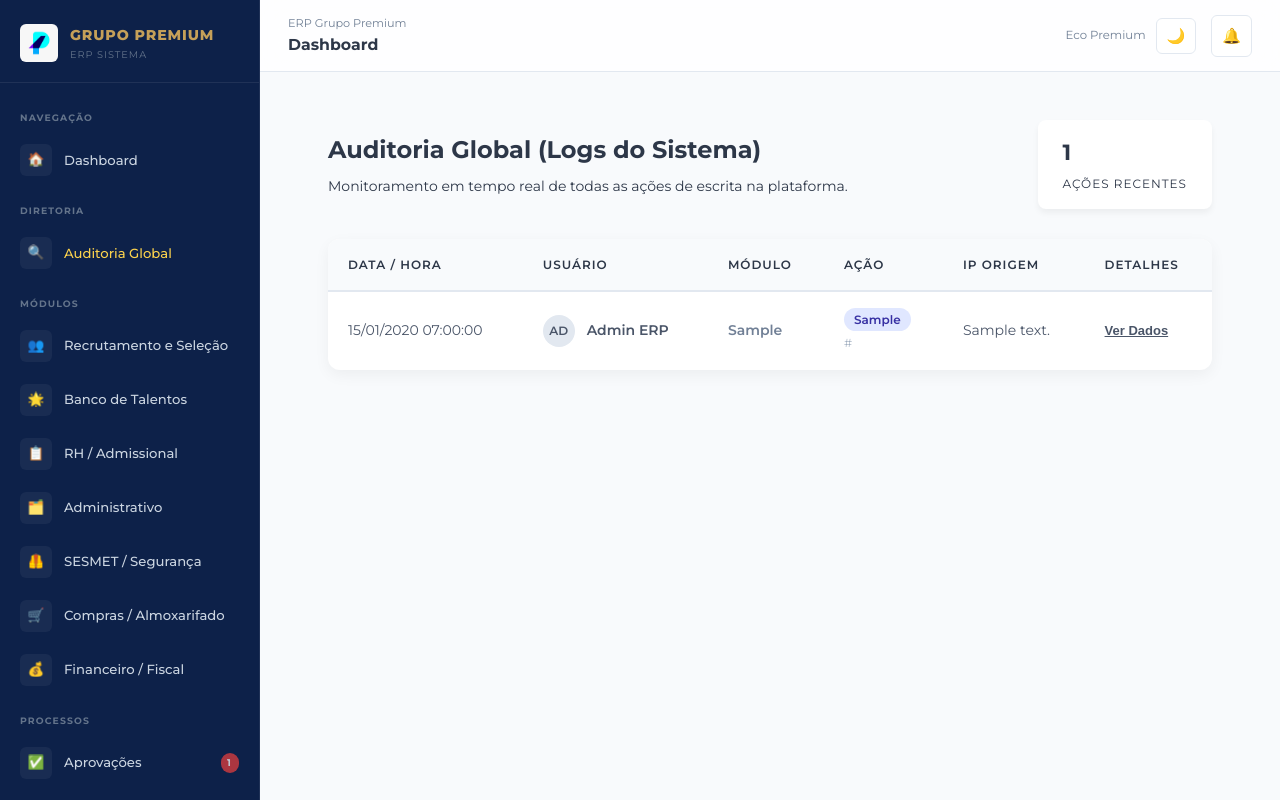
After one commit to nicolasjussiani/grupopremium, a Django app: page /auditoria-logs/ in a window 1280 px wide. The commit adds this page. Run offline with Django 5.2, Linux system fonts and the light colour scheme; a user stored in the database is signed in; data comes from the database, SQL or seed files in the repository; tables that the repository leaves empty hold one stand-in row (values such as "Sample post").

Commit message:
feat: Adiciona painel de Auditoria Global (Logs de Atividade) para a Diretoria

```diff
--- a/core/middleware.py
+++ b/core/middleware.py
@@ -88,3 +88,57 @@ class AcessoModuloMiddleware(MiddlewareMixin):
                 break
 
         return None
+
+class AuditLogMiddleware(MiddlewareMixin):
+    """
+    Middleware para interceptar ações de escrita (POST) e gravar log de auditoria automaticamente.
+    """
+    def process_request(self, request):
+        if request.method == 'POST' and request.user.is_authenticated:
+            path = request.path_info
+
+            # Ignora ações repetitivas ou irrelevantes para auditoria de negócio
+            if path.startswith('/login') or path.startswith('/logout') or path.startswith('/api/notificacoes'):
+                return None
+
+            partes = path.strip('/').split('/')
+            modulo = partes[0] if partes else 'sistema'
+
+            x_forwarded_for = request.META.get('HTTP_X_FORWARDED_FOR')
+            if x_forwarded_for:
+                ip = x_forwarded_for.split(',')[0]
+            else:
+                ip = request.META.get('REMOTE_ADDR')
+
+            # Sanitização dos dados (remove tokens e senhas)
+            dados = request.POST.copy()
+            if 'password' in dados:
+                dados['password'] = '***'
+            if 'csrfmiddlewaretoken' in dados:
+                del dados['csrfmiddlewaretoken']
+
+            # Inferência da ação baseada na URL
+            acao = f"Ação submetida em: {path}"
+            if 'aprovar' in path:
+                acao = "Aprovou um registro/documento"
+            elif 'rejeitar' in path:
+                acao = "Rejeitou um registro/documento"
+            elif 'novo' in path or 'criar' in path:
+                acao = "Criou um novo registro"
+            elif 'editar' in path or 'atualizar' in path:
+                acao = "Editou um registro existente"
+
+            from core.models import LogAtividade
+            try:
+                LogAtividade.objects.create(
+                    usuario=request.user,
+                    acao=acao,
+                    modulo=modulo,
+                    url=path,
+                    ip_address=ip,
+                    detalhes=str(dados.dict())[:1000]
+                )
+            except Exception:
+                pass # Evita quebrar o sistema se o log falhar
+
+        return None
--- a/core/models.py
+++ b/core/models.py
@@ -173,3 +173,24 @@ class AprovacaoRegistro(models.Model):
             nivel=nivel,
             solicitado_por=solicitado_por,
         )
+
+
+class LogAtividade(models.Model):
+    """Log geral de todas as ações de escrita (POST) no sistema para auditoria do CEO."""
+
+    usuario = models.ForeignKey(User, on_delete=models.SET_NULL, null=True, blank=True, related_name='logs_atividade')
+    acao = models.CharField(max_length=255)
+    modulo = models.CharField(max_length=100, default='sistema')
+    url = models.CharField(max_length=500, blank=True)
+    ip_address = models.GenericIPAddressField(null=True, blank=True)
+    detalhes = models.TextField(blank=True)
+    criado_em = models.DateTimeField(auto_now_add=True)
+
+    class Meta:
+        verbose_name = 'Log de Atividade'
+        verbose_name_plural = 'Logs de Atividades'
+        ordering = ['-criado_em']
+
+    def __str__(self):
+        nome = self.usuario.username if self.usuario else 'Sistema'
+        return f"[{self.modulo}] {nome} - {self.acao} em {self.criado_em.strftime('%d/%m/%Y %H:%M')}"
--- a/core/urls.py
+++ b/core/urls.py
@@ -19,4 +19,7 @@ urlpatterns = [
     # TEMPORÁRIO: diagnóstico de variáveis de ambiente
     path('debug-env/', views.debug_env, name='debug_env'),
     path('run-migrations/', views.run_migrations_view, name='run_migrations_view'),
+
+    # Auditoria Global (CEO)
+    path('auditoria-logs/', views.auditoria_sistema, name='auditoria_sistema'),
 ]
--- a/core/views.py
+++ b/core/views.py
@@ -235,3 +235,22 @@ def run_migrations_view(request):
         return HttpResponse("Migrações aplicadas no banco de dados!")
     except Exception as e:
         return HttpResponse(f"Erro: {e}", status=500)
+
+
+from core.models import LogAtividade
+
+@login_required
+def auditoria_sistema(request):
+    """
+    Dashboard de Auditoria Global. Exclusivo para CEO/Admin.
+    """
+    eh_luiz = request.user.username.lower() == 'luiz' or 'luiz' in request.user.get_full_name().lower()
+    if not (request.user.is_superuser or eh_luiz):
+        messages.error(request, '⛔ Acesso restrito à Diretoria.')
+        return redirect('dashboard')
+
+    logs = LogAtividade.objects.all().select_related('usuario')[:500]
+
+    return render(request, 'core/auditoria.html', {
+        'logs': logs
+    })
--- a/erp_config/settings.py
+++ b/erp_config/settings.py
@@ -58,6 +58,7 @@ MIDDLEWARE = [
     'django.contrib.auth.middleware.AuthenticationMiddleware',
     'core.middleware.StatelessDemoMiddleware',
     'core.middleware.AcessoModuloMiddleware',
+    'core.middleware.AuditLogMiddleware',
     'django.contrib.messages.middleware.MessageMiddleware',
     'django.middleware.clickjacking.XFrameOptionsMiddleware',
 ]
--- a/templates/base.html
+++ b/templates/base.html
@@ -49,6 +49,15 @@
         <span class="nav-icon">🏠</span>
         Dashboard
       </a>
+
+      <!-- Visível Apenas para CEO / Diretoria (Admin ou Luiz) -->
+      {% if request.user.is_superuser or 'luiz' in request.user.username.lower or 'luiz' in request.user.get_full_name.lower %}
+      <div class="nav-section-label">DIRETORIA</div>
+      <a href="{% url 'auditoria_sistema' %}" class="nav-item" style="color: #FCD34D;">
+        <span class="nav-icon">🔍</span>
+        Auditoria Global
+      </a>
+      {% endif %}
 
       <div class="nav-section-label">Módulos</div>
 
--- /dev/null
+++ b/templates/core/auditoria.html
@@ -0,0 +1,280 @@
+{% extends 'base.html' %}
+{% load static %}
+
+{% block title %}Auditoria Global — ERP Grupo Premium{% endblock %}
+
+{% block extra_css %}
+<style>
+  .auditoria-container {
+    padding: 20px 40px;
+  }
+  .auditoria-header {
+    margin-bottom: 30px;
+    display: flex;
+    justify-content: space-between;
+    align-items: center;
+  }
+  .auditoria-title {
+    font-size: 24px;
+    font-weight: 700;
+    color: var(--text-color);
+  }
+  .auditoria-subtitle {
+    font-size: 14px;
+    color: var(--text-light);
+    margin-top: 5px;
+  }
+  .auditoria-stats {
+    display: flex;
+    gap: 20px;
+  }
+  .stat-card {
+    background: white;
+    padding: 15px 25px;
+    border-radius: 8px;
+    box-shadow: 0 4px 6px rgba(0,0,0,0.05);
+    border-left: 4px solid var(--primary-color);
+  }
+  .stat-card .value {
+    font-size: 22px;
+    font-weight: 700;
+    color: var(--primary-color);
+  }
+  .stat-card .label {
+    font-size: 12px;
+    color: var(--text-light);
+    text-transform: uppercase;
+    letter-spacing: 1px;
+    margin-top: 4px;
+  }
+
+  .log-table-wrapper {
+    background: white;
+    border-radius: 12px;
+    box-shadow: 0 5px 15px rgba(0,0,0,0.05);
+    overflow: hidden;
+  }
+  .log-table {
+    width: 100%;
+    border-collapse: collapse;
+  }
+  .log-table th {
+    background: #F8FAFC;
+    padding: 16px 20px;
+    text-align: left;
+    font-size: 12px;
+    font-weight: 600;
+    color: var(--text-light);
+    text-transform: uppercase;
+    letter-spacing: 1px;
+    border-bottom: 2px solid #E2E8F0;
+  }
+  .log-table td {
+    padding: 16px 20px;
+    border-bottom: 1px solid #EDF2F7;
+    font-size: 14px;
+    color: #4A5568;
+    vertical-align: middle;
+  }
+  .log-table tr:hover td {
+    background: #F8FAFC;
+  }
+  .user-cell {
+    display: flex;
+    align-items: center;
+    gap: 12px;
+  }
+  .user-avatar {
+    width: 32px;
+    height: 32px;
+    background: #E2E8F0;
+    color: #4A5568;
+    border-radius: 50%;
+    display: flex;
+    align-items: center;
+    justify-content: center;
+    font-weight: 600;
+    font-size: 12px;
+  }
+  .user-name {
+    font-weight: 600;
+    color: var(--text-color);
+  }
+  .tag {
+    padding: 4px 10px;
+    border-radius: 20px;
+    font-size: 12px;
+    font-weight: 600;
+  }
+  .tag-aprovar { background: #DCFCE7; color: #166534; }
+  .tag-rejeitar { background: #FEE2E2; color: #991B1B; }
+  .tag-criar { background: #FEF3C7; color: #92400E; }
+  .tag-default { background: #E0E7FF; color: #3730A3; }
+
+  .details-btn {
+    background: none;
+    border: none;
+    color: var(--primary-color);
+    font-weight: 600;
+    cursor: pointer;
+    font-size: 13px;
+    text-decoration: underline;
+  }
+  .modal-overlay {
+    position: fixed;
+    top: 0; left: 0; right: 0; bottom: 0;
+    background: rgba(0,0,0,0.5);
+    display: none;
+    align-items: center;
+    justify-content: center;
+    z-index: 9999;
+  }
+  .modal-content {
+    background: white;
+    padding: 30px;
+    border-radius: 12px;
+    width: 90%;
+    max-width: 600px;
+    max-height: 80vh;
+    overflow-y: auto;
+  }
+  .modal-content h3 {
+    margin-bottom: 15px;
+    color: var(--text-color);
+  }
+  .payload-box {
+    background: #1E293B;
+    color: #A5B4FC;
+    padding: 15px;
+    border-radius: 8px;
+    font-family: monospace;
+    font-size: 13px;
+    white-space: pre-wrap;
+    word-wrap: break-word;
+  }
+  .close-modal {
+    margin-top: 20px;
+    padding: 10px 20px;
+    background: var(--primary-color);
+    color: white;
+    border: none;
+    border-radius: 6px;
+    cursor: pointer;
+    font-weight: 600;
+  }
+</style>
+{% endblock %}
+
+{% block content %}
+<div class="auditoria-container">
+  <div class="auditoria-header">
+    <div>
+      <h1 class="auditoria-title">Auditoria Global (Logs do Sistema)</h1>
+      <p class="auditoria-subtitle">Monitoramento em tempo real de todas as ações de escrita na plataforma.</p>
+    </div>
+    <div class="auditoria-stats">
+      <div class="stat-card">
+        <div class="value">{{ logs|length }}</div>
+        <div class="label">Ações Recentes</div>
+      </div>
+    </div>
+  </div>
+
+  <div class="log-table-wrapper">
+    <table class="log-table">
+      <thead>
+        <tr>
+          <th>Data / Hora</th>
+          <th>Usuário</th>
+          <th>Módulo</th>
+          <th>Ação</th>
+          <th>IP Origem</th>
+          <th>Detalhes</th>
+        </tr>
+      </thead>
+      <tbody>
+        {% for log in logs %}
+        <tr>
+          <td>{{ log.criado_em|date:"d/m/Y H:i:s" }}</td>
+          <td>
+            <div class="user-cell">
+              <div class="user-avatar">
+                {% if log.usuario %}
+                  {{ log.usuario.username|slice:":2"|upper }}
+                {% else %}
+                  S
+                {% endif %}
+              </div>
+              <div class="user-name">
+                {% if log.usuario %}
+                  {{ log.usuario.get_full_name|default:log.usuario.username }}
+                {% else %}
+                  Sistema
+                {% endif %}
+              </div>
+            </div>
+          </td>
+          <td>
+            <span style="text-transform: capitalize; font-weight: 600; color: #718096;">
+              {{ log.modulo }}
+            </span>
+          </td>
+          <td>
+            {% if 'Aprovou' in log.acao %}
+              <span class="tag tag-aprovar">{{ log.acao }}</span>
+            {% elif 'Rejeitou' in log.acao %}
+              <span class="tag tag-rejeitar">{{ log.acao }}</span>
+            {% elif 'Criou' in log.acao %}
+              <span class="tag tag-criar">{{ log.acao }}</span>
+            {% else %}
+              <span class="tag tag-default">{{ log.acao }}</span>
+            {% endif %}
+            <br>
+            <small style="color: #A0AEC0; margin-top: 4px; display: inline-block;">{{ log.url }}</small>
+          </td>
+          <td>{{ log.ip_address|default:"N/A" }}</td>
+          <td>
+            {% if log.detalhes %}
+            <button class="details-btn" onclick="openModal('{{ log.id }}')">Ver Dados</button>
+
+            <!-- Modal para este log -->
+            <div class="modal-overlay" id="modal-{{ log.id }}">
+              <div class="modal-content">
+                <h3>Detalhes da Requisição (Payload)</h3>
+                <div class="payload-box">{{ log.detalhes }}</div>
+                <button class="close-modal" onclick="closeModal('{{ log.id }}')">Fechar</button>
+              </div>
+            </div>
+            {% else %}
+            <span style="color: #CBD5E0;">Sem payload</span>
+            {% endif %}
+          </td>
+        </tr>
+        {% empty %}
+        <tr>
+          <td colspan="6" style="text-align: center; padding: 40px; color: #718096;">
+            Nenhuma atividade registrada ainda.
+          </td>
+        </tr>
+        {% endfor %}
+      </tbody>
+    </table>
+  </div>
+</div>
+
+<script>
+  function openModal(id) {
+    document.getElementById('modal-' + id).style.display = 'flex';
+  }
+  function closeModal(id) {
+    document.getElementById('modal-' + id).style.display = 'none';
+  }
+
+  // Fechar clicando fora
+  window.onclick = function(event) {
+    if (event.target.className === 'modal-overlay') {
+      event.target.style.display = 'none';
+    }
+  }
+</script>
+{% endblock %}
```
Also changed, not shown: core/migrations/0004_logatividade.py (added).
